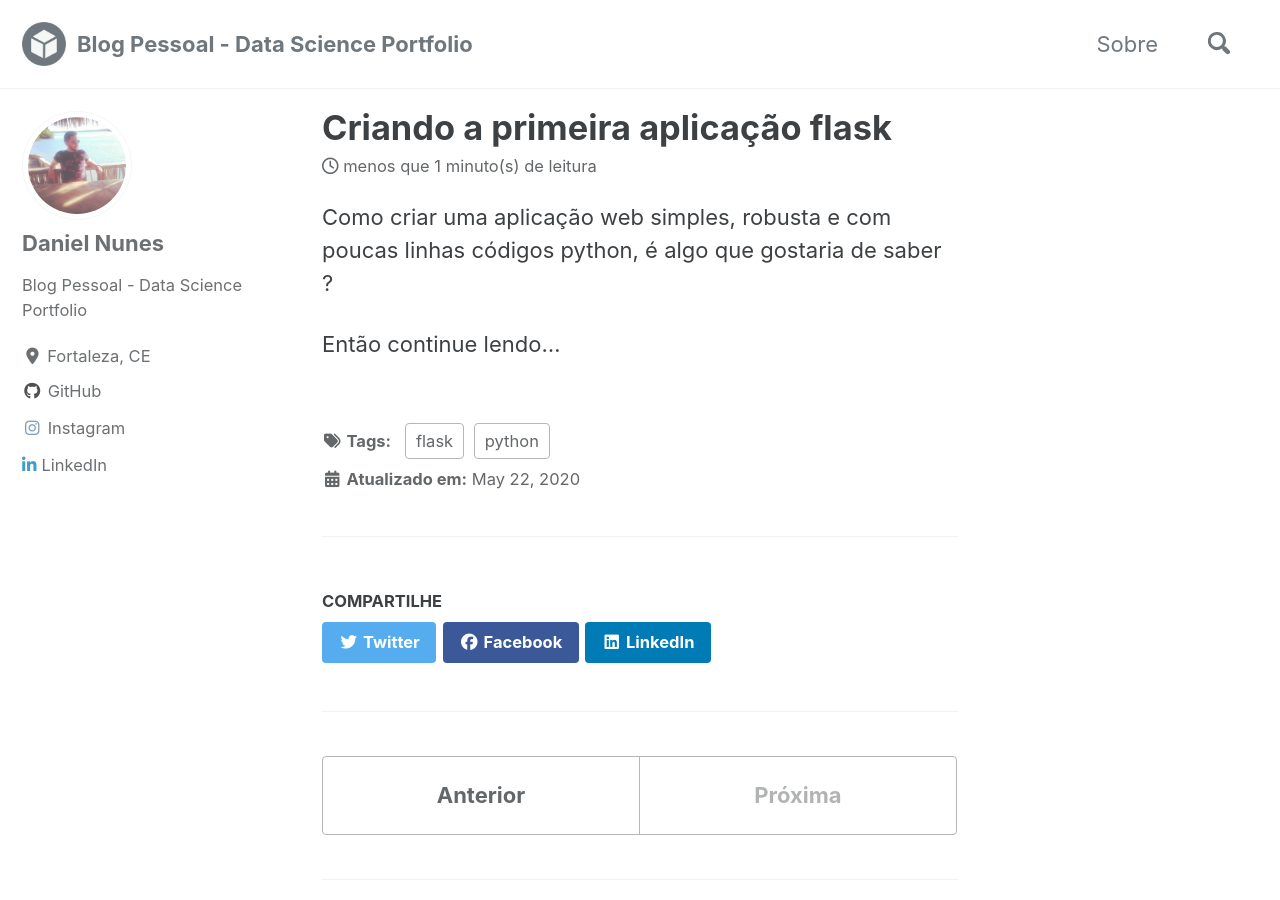
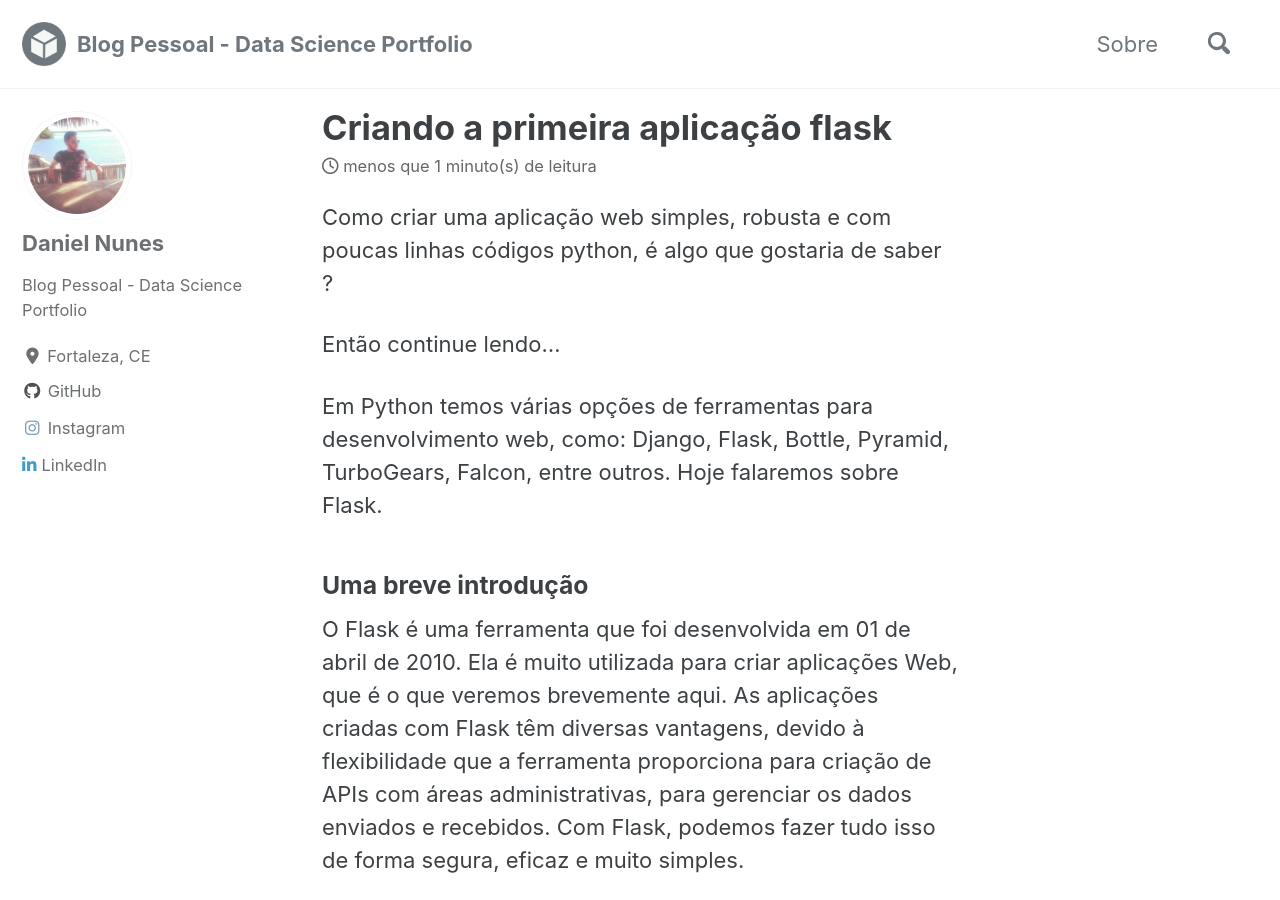
Before and after one commit to danielmnunes/danielmnunes.github.io, a Jekyll site: the page built from _posts/2020-05-22-introducao-flask.md, in a window 1280 px wide and 900 px high. Built offline with Jekyll 4.4.1, drawn with Linux system fonts in a browser that asks for light colours; cached includes are drawn as plain includes; nearby versions of some CDN libraries; comment, search, counter and statistics services are not loaded.

Commit message:
Update 2020-05-22-introducao-flask.md

```diff
--- a/_posts/2020-05-22-introducao-flask.md
+++ b/_posts/2020-05-22-introducao-flask.md
@@ -12,3 +12,8 @@ header:
 Como criar uma aplicação web simples, robusta e com poucas linhas códigos python, é algo que gostaria de saber ?
 
 Então continue lendo…
+
+Em Python temos várias opções de ferramentas para desenvolvimento web, como: Django, Flask, Bottle, Pyramid, TurboGears, Falcon, entre outros. Hoje falaremos sobre Flask.
+
+### Uma breve introdução
+O Flask é uma ferramenta que foi desenvolvida em 01 de abril de 2010. Ela é muito utilizada	para criar aplicações Web, que é o que veremos brevemente aqui. As aplicações criadas com Flask têm diversas vantagens, devido à flexibilidade que a ferramenta proporciona para criação de APIs	com áreas administrativas, para gerenciar os dados enviados e recebidos. Com Flask, podemos fazer tudo isso de forma segura, eficaz e muito simples.
```
